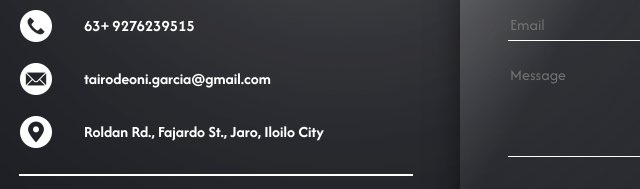
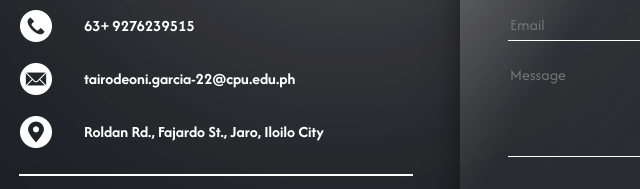
Before and after one commit to RaitoKon/TairoDeoniGarcia_Portfolio, a plain HTML site: page contact.html in a window 1280 px wide. Shown: the part 322-511 px from the top of the page, 112-752 px from the left. Drawn offline with Linux system fonts and the light colour scheme.

Commit message:
commit15

```diff
--- a/contact.html
+++ b/contact.html
@@ -39,7 +39,7 @@
               </div>
               <div>
                 <img src="assets/icons/email.png" alt="call-icon">
-                <p>tairodeoni.garcia@gmail.com</p>
+                <p>tairodeoni.garcia-22@cpu.edu.ph<p>
               </div>
               <div>
                 <img src="assets/icons/gps.png" alt="call-icon">
```
